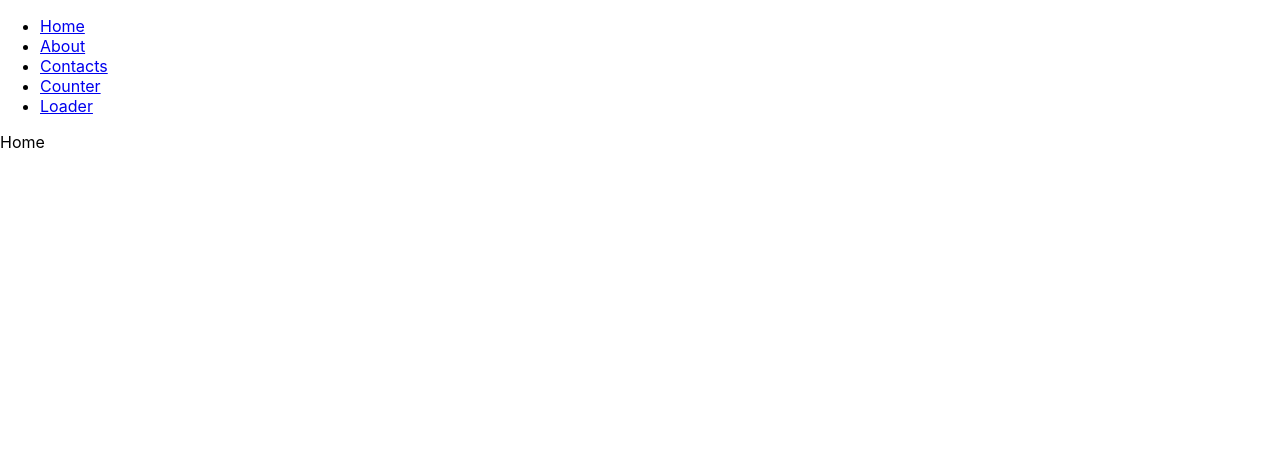
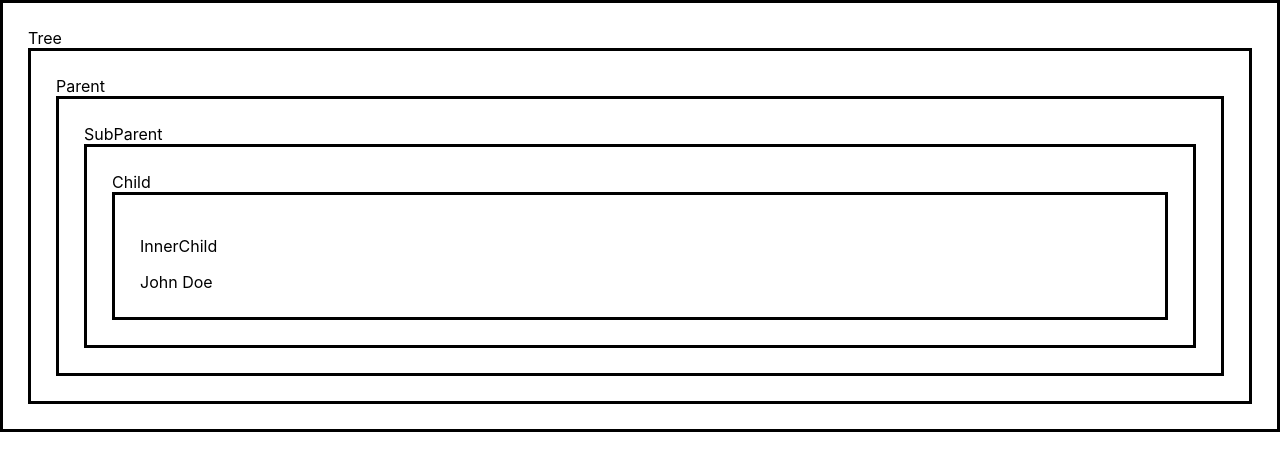
Before and after one commit to freshcodeAlice/react-learning-practice, a React (Create React App) app: page / in a window 1280 px wide. Shown: the top 470 px of the page. Built offline with nearby package versions, Linux system fonts and the light colour scheme.

Commit message:
Context Welcome!

```diff
--- a/package.json
+++ b/package.json
@@ -3,6 +3,9 @@
   "version": "0.1.0",
   "private": true,
   "dependencies": {
+    "@emotion/react": "^11.9.0",
+    "@emotion/styled": "^11.8.1",
+    "@mui/material": "^5.6.2",
     "@testing-library/jest-dom": "^5.16.4",
     "@testing-library/react": "^12.1.4",
     "@testing-library/user-event": "^13.5.0",
--- a/src/App.js
+++ b/src/App.js
@@ -1,56 +1,37 @@
 import './App.css';
 import React, { Component } from 'react';
-import CounterPage from './pages/CounterPage';
-import { BrowserRouter, Routes, Route, Link, NavLink } from 'react-router-dom';
-import LoaderPage from './pages/LoaderPage';
+import Tree from './components/Tree';
+import { UserContext } from './contexts';
 
-function App (props) {
-  return (
-    <BrowserRouter>
-      <ul>
-        <li>
-          <Link to='/'>Home</Link>
-        </li>
-        <li>
-          <Link to='/about'>About</Link>
-        </li>
-        <li>
-          <Link to='/contacts'>Contacts</Link>
-        </li>
-        <li>
-          <Link to='/counter'>Counter</Link>
-        </li>
-        <li>
-          <Link to='/loader'>Loader</Link>
-        </li>
-      </ul>
+/*
 
-      <Routes>
-        <Route exact path='/' element={<Home />} />
-        <Route path='/about' element={<About />} />
-        <Route path='/contacts' element={<Contacts />} />
-        <Route path='/counter' element={<CounterPage />} />
-        <Route path='/loader' element={<LoaderPage />} />
-        <Route path='*' element={<PageNotFound />} />
-      </Routes>
-    </BrowserRouter>
-  );
+1. Создаем контекст
+2. Предоставляем данные (создаем Provider)
+3. Получаем данные, подключившись к контексту
+
+*/
+
+class App extends React.Component {
+  constructor (props) {
+    super(props);
+    this.state = {
+      user: {
+        id: 1,
+        firstName: 'John',
+        lastName: 'Doe',
+        imageSrc:
+          'https://www.pngfind.com/pngs/m/470-4703547_icon-user-icon-hd-png-download.png',
+      },
+    };
+  }
+
+  render () {
+    return (
+      <UserContext.Provider value={this.state.user}>
+        <Tree user={this.state.user} />
+      </UserContext.Provider>
+    );
+  }
 }
 
 export default App;
-
-const Home = props => {
-  return <div>Home</div>;
-};
-
-const About = () => {
-  return <div>About</div>;
-};
-
-const Contacts = () => {
-  return <div>Contacts</div>;
-};
-
-const PageNotFound = () => {
-  return <div>404!!! Page not Found!!!</div>;
-};
--- /dev/null
+++ b/src/components/Tree/Parent/SubParent/Child/InnerChild/index.js
@@ -0,0 +1,20 @@
+import React from 'react';
+import { UserContext } from '../../../../../../contexts';
+
+const InnerChild = props => {
+  return (
+    <UserContext.Consumer>
+      {contextValue => {
+        const { firstName, lastName } = contextValue;
+        return (
+          <div style={{ border: '3px solid black', padding: '25px' }}>
+            <p> InnerChild </p>
+            {firstName} {lastName}
+          </div>
+        );
+      }}
+    </UserContext.Consumer>
+  );
+};
+
+export default InnerChild;
--- /dev/null
+++ b/src/components/Tree/Parent/SubParent/Child/index.js
@@ -0,0 +1,13 @@
+import React from 'react';
+import InnerChild from './InnerChild';
+
+const Child = props => {
+  return (
+    <div style={{ border: '3px solid black', padding: '25px' }}>
+      Child
+      <InnerChild />
+    </div>
+  );
+};
+
+export default Child;
--- /dev/null
+++ b/src/components/Tree/Parent/SubParent/index.js
@@ -0,0 +1,13 @@
+import React from 'react';
+import Child from './Child';
+
+const SubParent = props => {
+  return (
+    <div style={{ border: '3px solid black', padding: '25px' }}>
+      SubParent
+      <Child />
+    </div>
+  );
+};
+
+export default SubParent;
--- /dev/null
+++ b/src/components/Tree/Parent/index.js
@@ -0,0 +1,13 @@
+import React from 'react';
+import SubParent from './SubParent';
+
+const Parent = props => {
+  return (
+    <div style={{ border: '3px solid black', padding: '25px' }}>
+      Parent
+      <SubParent />
+    </div>
+  );
+};
+
+export default Parent;
--- /dev/null
+++ b/src/components/Tree/index.js
@@ -0,0 +1,13 @@
+import React from 'react';
+import Parent from './Parent';
+
+const Tree = props => {
+  return (
+    <div style={{ border: '3px solid black', padding: '25px' }}>
+      Tree
+      <Parent />
+    </div>
+  );
+};
+
+export default Tree;
--- /dev/null
+++ b/src/contexts/index.js
@@ -0,0 +1,3 @@
+import React from 'react';
+
+export const UserContext = React.createContext();
```
Also changed, not shown: 1 other file (tests, documents, lock files or other folders).
